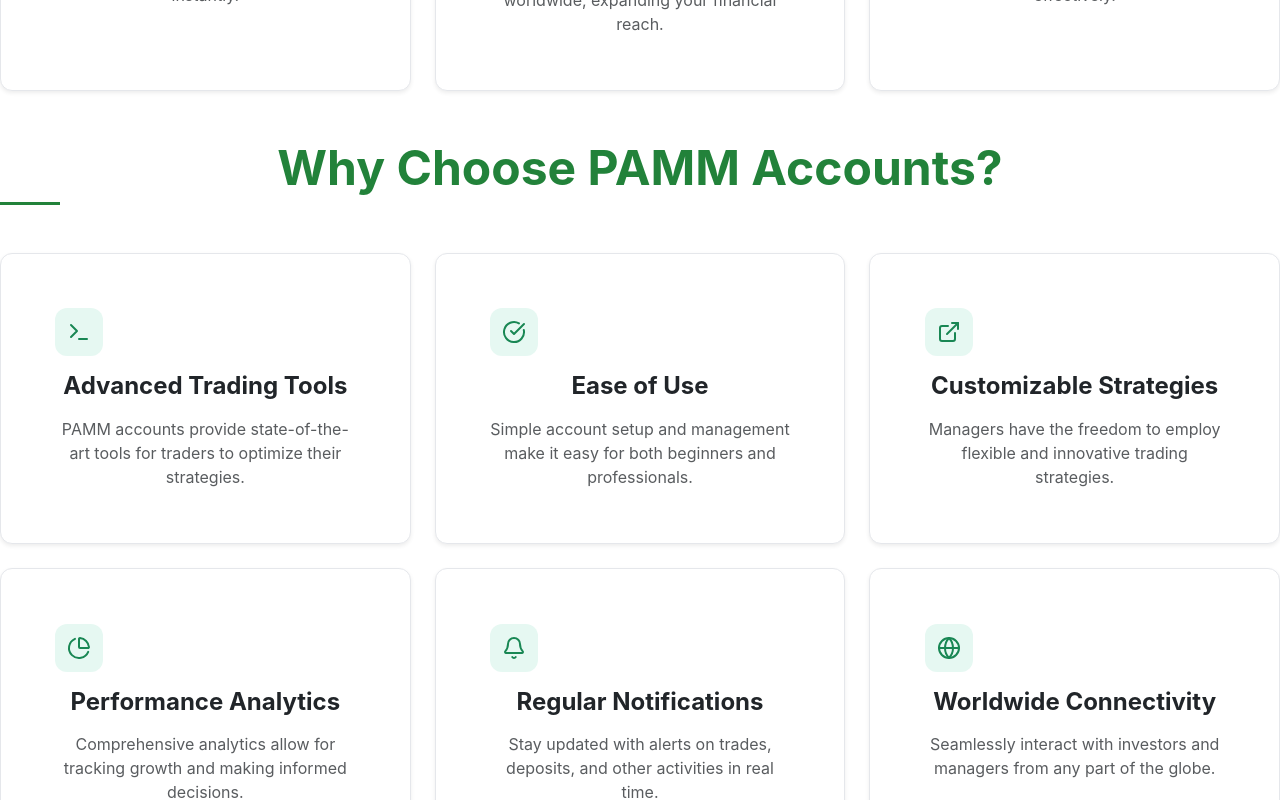
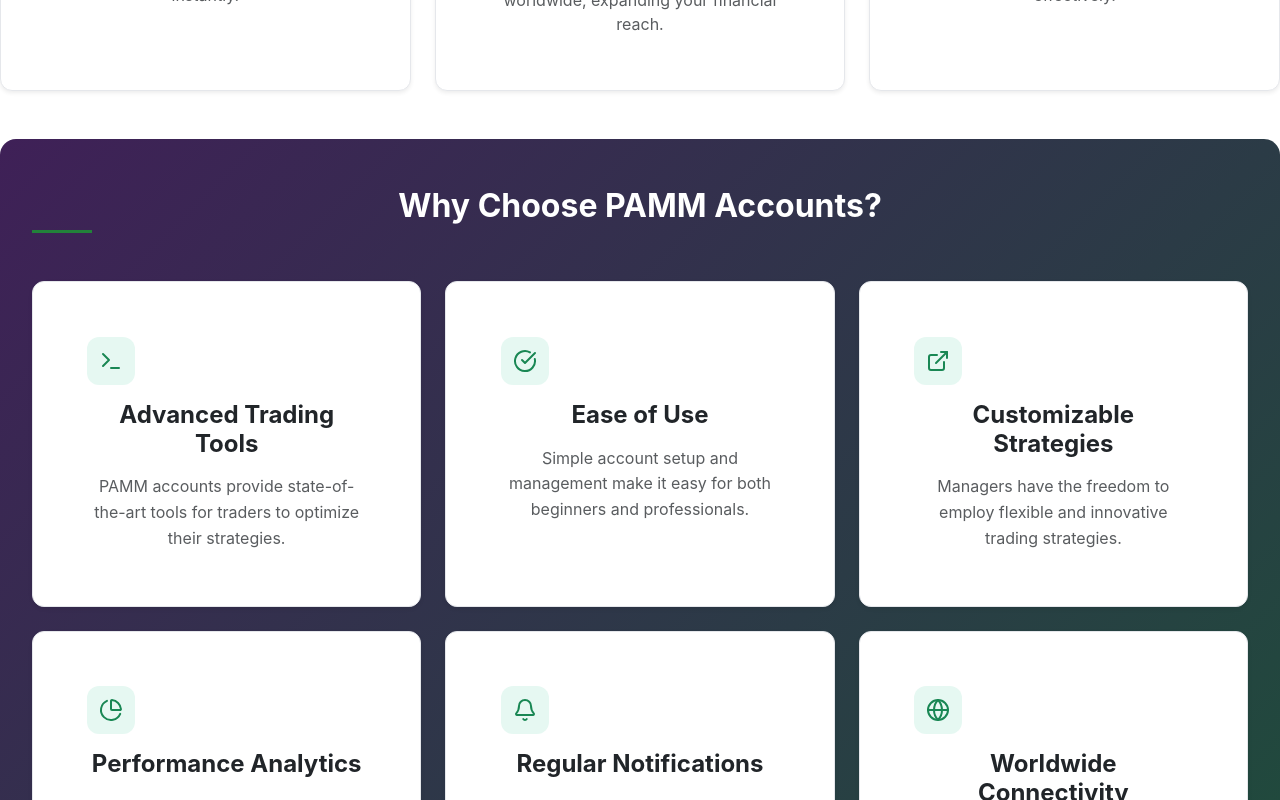
Before and after one commit to DecroXX69/GBFX, a React (Create React App) app in the folder client/: page /trading in a window 1280 px wide. Shown: the part 2580-3380 px from the top of the page. Built offline with nearby package versions, Linux system fonts and the light colour scheme.

Commit message:
why choose us pamm

```diff
--- a/client/src/minicomponent/PammAccount.css
+++ b/client/src/minicomponent/PammAccount.css
@@ -96,17 +96,19 @@
   }
 
   /* Why Choose PAMM Section */
+  /* Why Choose PAMM Section */
 .why-choose-pamm {
-    background: linear-gradient(135deg, #ffffff 0%, #f3f4f6 100%);
+  background: linear-gradient(135deg, rgba(42, 8, 69, 0.9) 0%, rgba(5, 58, 37, 0.9) 100%); /* Softer green gradient */
   padding: 3rem 2rem;
   border-radius: 1rem;
   margin-bottom: 2rem;
+
 }
 
 .why-choose-pamm h2 {
   font-size: 2rem;
   font-weight: 700;
-    color: #0f172a;
+  color: #ffffff; /* Adjusted for better contrast */
   text-align: center;
   margin-bottom: 1.5rem;
 }
@@ -114,7 +116,7 @@
 .why-choose-pamm p {
   font-size: 1rem;
   line-height: 1.6;
-    color: #4b5563;
+  color: #d1d5db; /* Softer gray for better readability */
   text-align: center;
   margin-bottom: 2rem;
 }
@@ -130,18 +132,18 @@
   flex: 1 1 calc(33.333% - 1rem);
   max-width: calc(33.333% - 1rem);
   min-width: 250px;
-    background: #ffffff;
-    border: 1px solid #e5e7eb;
+  background: rgba(255, 255, 255, 0.1); /* Semi-transparent background */
+  border: 1px solid rgba(255, 255, 255, 0.2); /* Softer border */
   border-radius: 1rem;
   padding: 1.5rem;
   transition: all 0.3s ease;
   text-align: center;
-    box-shadow: 0 1px 3px rgba(0, 0, 0, 0.1);
+  box-shadow: 0 1px 3px rgba(0, 0, 0, 0.2);
 }
 
 .why-choose-pamm .reason-card:hover {
   transform: translateY(-5px);
-    box-shadow: 0 10px 15px rgba(0, 0, 0, 0.1);
+  box-shadow: 0 10px 15px rgba(0, 0, 0, 0.3);
 }
 
 .why-choose-pamm .reason-card .icon-wrapper {
@@ -149,7 +151,7 @@
   width: 60px;
   height: 60px;
   border-radius: 50%;
-    background: rgba(16, 185, 129, 0.1);
+  background: rgba(255, 255, 255, 0.2); /* Softer icon background */
   display: flex;
   align-items: center;
   justify-content: center;
@@ -159,13 +161,14 @@
   font-size: 1.25rem;
   font-weight: 600;
   margin-bottom: 0.5rem;
-    color: #1f2937;
+  color: #ffffff; /* Text color updated for contrast */
 }
 
 .why-choose-pamm .reason-card p {
   font-size: 0.9rem;
-    color: #6b7280;
+  color: #d1d5db; /* Softer gray for readability */
 }
+
 
   /* Responsive Design for Why Choose PAMM */
   @media (max-width: 992px) {
--- a/client/src/minicomponent/PammAccount.jsx
+++ b/client/src/minicomponent/PammAccount.jsx
@@ -49,7 +49,7 @@ const PammLandingPage = () => {
       </section>
 
       {/* Why Choose PAMM Section */}
-      <section className="why-choose-pamm-section mb-5">
+      <section className="why-choose-pamm mb-5">
         <h2 className="text-center mb-5 fw-bold display-5" data-aos="fade-up">
           Why Choose PAMM Accounts?
         </h2>
```
Lines whose indentation alone changed are shown as unchanged.
